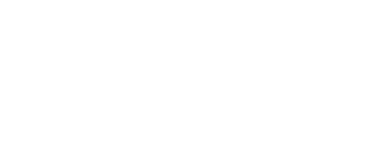
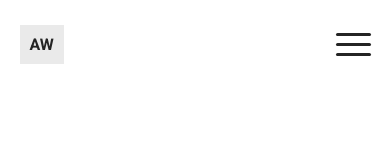
Before and after one commit to adnanCodes96/ava-wilson-interior-designer, a website: page index.html in a window 390 px wide. Drawn offline with Linux system fonts and the light colour scheme.

Commit message:
finished mobile header

```diff
--- a/index.html
+++ b/index.html
@@ -8,7 +8,18 @@
     <link rel="stylesheet" href="css/style.css">
 </head>
 <body>
+    <!--Header-->
+    <header class="header">
+        <div class="wrapper">
+            <a href="index.html" class="logo">aw</a>
 
+            <div class="menu">
+                <div class="menu__line"></div>
+                <div class="menu__line"></div>
+                <div class="menu__line"></div>
+            </div>
+        </div>
+    </header>
 <script src="js/index.js"></script>
 </body>
 </html>
--- a/sass/abstracts/_mixins.scss
+++ b/sass/abstracts/_mixins.scss
@@ -0,0 +1,4 @@
+@mixin sbc {
+    justify-content: space-between;
+    align-items: center;
+}
--- a/sass/base/_reset.scss
+++ b/sass/base/_reset.scss
@@ -8,3 +8,9 @@ html, body {
     height: 100%;
     width: 100%;
 }
+
+.wrapper {
+    width: 90%;
+    margin: 0 auto;
+    display: flex;
+}
--- a/sass/base/_typography.scss
+++ b/sass/base/_typography.scss
@@ -1,5 +1,16 @@
 @import url('https://fonts.googleapis.com/css2?family=Roboto:wght@300;400;500;700&display=swap');
+
+html {
+    font-size: 62.5%;
+}
 
 body {
     font-family: 'Roboto', sans-serif;
 }
+.logo {
+    font-size: 1.6rem;
+    font-weight: 700;
+    text-transform: uppercase;
+    text-decoration: none;
+    color: $dark;
+}
--- a/sass/layout/_header.scss
+++ b/sass/layout/_header.scss
@@ -0,0 +1,34 @@
+.header {
+    position: absolute;
+    top: 0;
+    left: 0%;
+    z-index: 5;
+    width: 100%;
+    padding: 2.5rem 0;
+
+    & .wrapper {
+        @include sbc;
+    }
+
+    & .logo {
+        display: inline-block;
+        background-color: $grey;
+        padding: 1rem;
+    }
+
+    & .menu {
+        cursor: pointer;
+        width: 3.5rem;
+
+        &__line {
+            height: .3rem;
+            width: 100%;
+            background-color: $dark;
+            border-radius: 5rem;
+
+            &:not(:last-child) {
+                margin-bottom: .7rem;
+            }
+        }
+    }
+}
```
Also changed, not shown: css/style.css.
